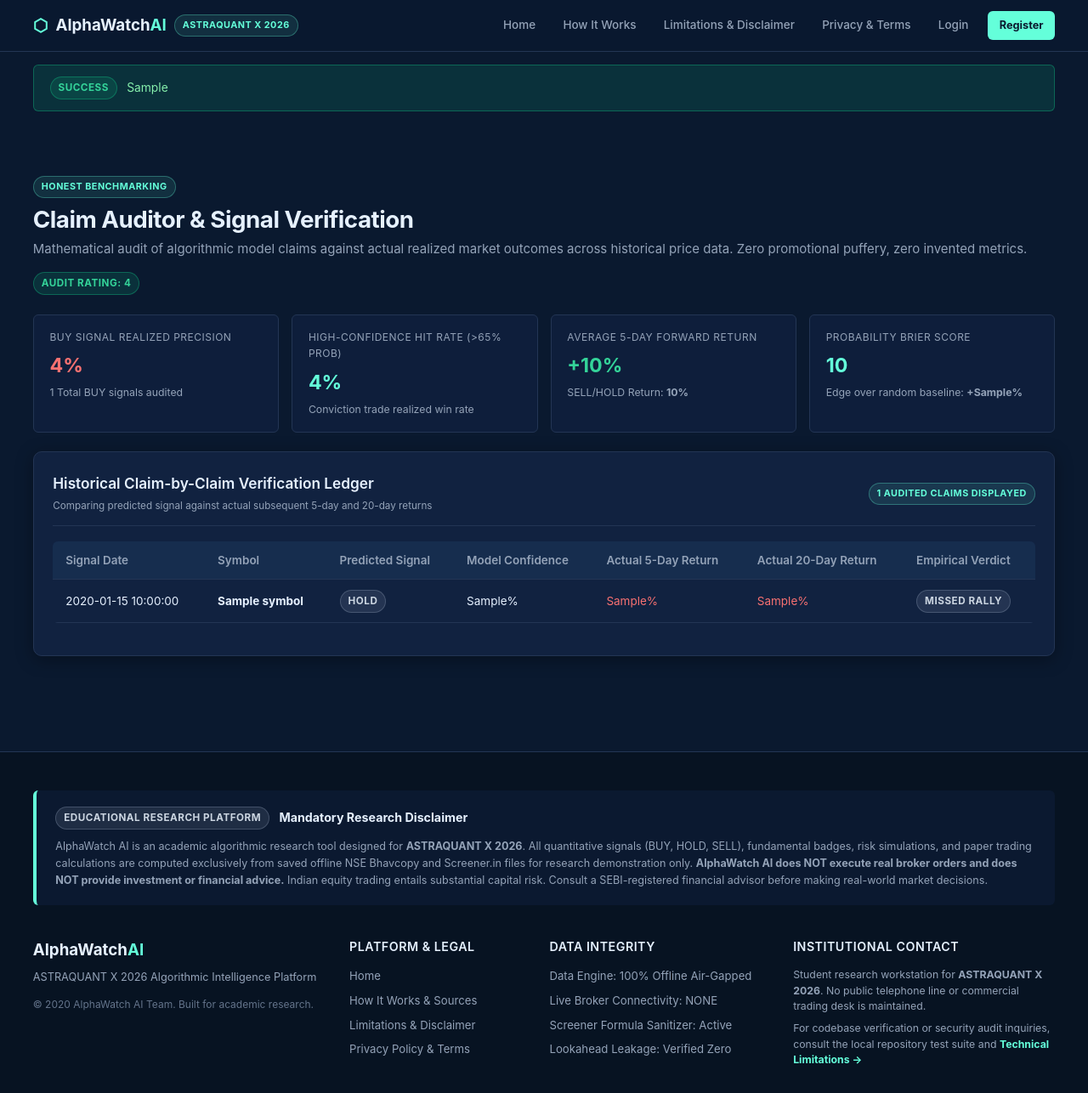
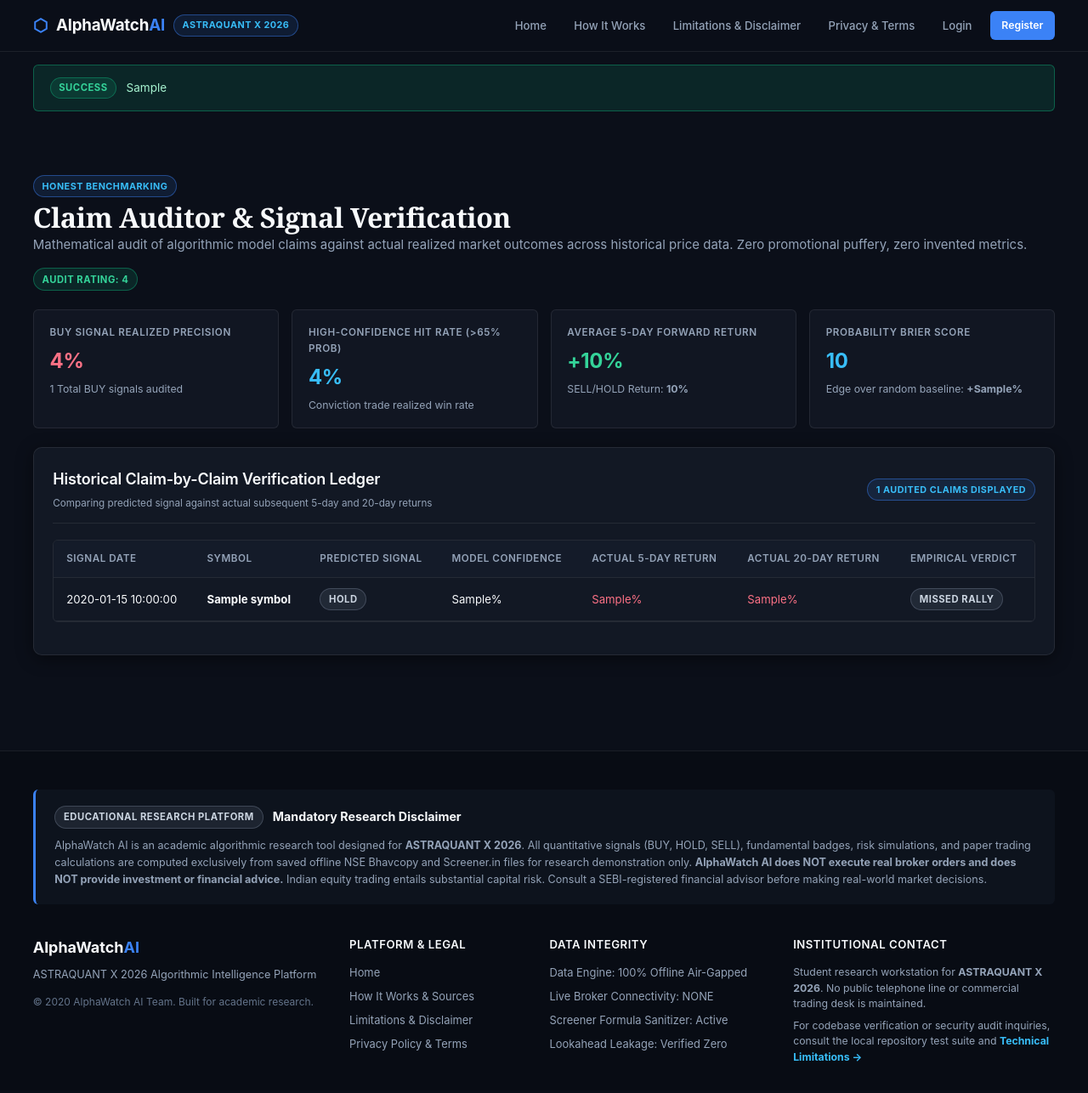
Before and after one commit to Akshayav-stack/AlphaWatchAi, a Python web app: template app/templates/dashboard/auditor.html in a window 1280 px wide. Shown: the whole page at 85% size. After the commit the page ends 1249 px from the top, so only its background shows below. Run offline with Jinja, Linux system fonts and the light colour scheme; the template is opened without the code that fills it: most values are stand-ins (such as "Sample title", 1, 10 or a date in 2020); some libraries are stand-ins or nearby versions.

Commit message:
Style: Apply D1 dark slate and editorial fintech theme to CSS and Plotly

```diff
--- a/app/static/css/styles.css
+++ b/app/static/css/styles.css
@@ -1,46 +1,67 @@
 /* ==============================================================================
-   AlphaWatch AI — Dark Navy Fintech Theme (ASTRAQUANT X 2026)
+   AlphaWatch AI — Visual Theme & Design System (ASTRAQUANT X 2026)
+   Style: Dark Slate/Navy Fintech Workstation (Editorial Serif + Crisp Sans)
    Accessible, High Contrast (WCAG AA/AAA), Mobile-First Responsive
    Tested at: 360px (mobile), 768px (tablet), 1280px (desktop)
    ============================================================================== */
 
 :root {
-  --bg-dark: #0A192F;
-  --bg-card: #112240;
-  --bg-card-hover: #172A46;
-  --bg-elevated: #1E3A5F;
-  --border-color: #233554;
-  --border-light: #30476E;
+  /* Surface & Background Hierarchy */
+  --bg-dark: #0B0F19;
+  --bg-card: #121824;
+  --bg-card-hover: #162032;
+  --bg-elevated: #1A253C;
+  --bg-input: #0E1420;
 
-  --text-main: #E6F1FF;
+  /* Borders & Dividers */
+  --border-color: rgba(255, 255, 255, 0.08);
+  --border-light: rgba(255, 255, 255, 0.14);
+  --border-strong: #2A3854;
+  --border-focus: #3B82F6;
+
+  /* Typography Colors */
+  --text-main: #F8FAFC;
   --text-muted: #94A3B8;
   --text-dim: #64748B;
+  --text-subtle: #475569;
 
-  --accent-cyan: #64FFDA;
-  --accent-cyan-hover: #48D1B3;
+  /* Primary Brand Accent (Royal Blue from Main Model Highlight) */
+  --accent-blue: #3B82F6;
+  --accent-blue-hover: #2563EB;
+  --accent-blue-bg: rgba(59, 130, 246, 0.12);
+  --accent-blue-border: rgba(59, 130, 246, 0.45);
+  --accent-blue-glow: rgba(59, 130, 246, 0.25);
 
-  /* Fintech Indicator Colors - always paired with text badges */
+  /* Secondary Cyan / Sky Highlights */
+  --accent-cyan: #38BDF8;
+  --accent-cyan-hover: #7DD3FC;
+  --accent-cyan-bg: rgba(56, 189, 248, 0.12);
+
+  /* Quantitative & Signal Indicator Colors - Always paired with text */
   --color-green: #10B981;
-  --color-green-bg: rgba(16, 185, 129, 0.15);
+  --color-green-bg: rgba(16, 185, 129, 0.14);
   --color-green-border: rgba(16, 185, 129, 0.4);
 
-  --color-red: #EF4444;
-  --color-red-bg: rgba(239, 68, 68, 0.15);
-  --color-red-border: rgba(239, 68, 68, 0.4);
+  --color-red: #F43F5E;
+  --color-red-bg: rgba(244, 63, 94, 0.14);
+  --color-red-border: rgba(244, 63, 94, 0.4);
 
   --color-amber: #F59E0B;
-  --color-amber-bg: rgba(245, 158, 11, 0.15);
+  --color-amber-bg: rgba(245, 158, 11, 0.14);
   --color-amber-border: rgba(245, 158, 11, 0.4);
 
-  --color-blue: #3B82F6;
-  --color-blue-bg: rgba(59, 130, 246, 0.15);
-  --color-blue-border: rgba(59, 130, 246, 0.4);
+  /* Typography Families */
+  --font-serif: "Newsreader", "Charter", "Merriweather", "Georgia", "Times New Roman", serif;
+  --font-family: -apple-system, BlinkMacSystemFont, "Segoe UI", Roboto, "Inter", Helvetica, Arial, sans-serif;
+  --font-mono: ui-monospace, SFMono-Regular, "SF Mono", Menlo, Consolas, "Liberation Mono", monospace;
 
-  --font-family: -apple-system, BlinkMacSystemFont, "Segoe UI", Roboto, Helvetica, Arial, sans-serif;
+  /* Radii & Shadows */
   --radius-sm: 6px;
   --radius-md: 10px;
-  --radius-lg: 16px;
-  --shadow: 0 4px 20px rgba(0, 0, 0, 0.35);
+  --radius-lg: 14px;
+  --shadow-sm: 0 1px 3px rgba(0, 0, 0, 0.4);
+  --shadow: 0 4px 20px rgba(0, 0, 0, 0.45);
+  --shadow-lg: 0 10px 35px rgba(0, 0, 0, 0.55);
 }
 
 /* ==============================================================================
@@ -63,6 +84,13 @@ html, body {
   min-height: 100vh;
   display: flex;
   flex-direction: column;
+  -webkit-font-smoothing: antialiased;
+  -moz-osx-font-smoothing: grayscale;
+}
+
+code, pre, kbd {
+  font-family: var(--font-mono);
+  font-size: 0.9em;
 }
 
 img, svg, canvas {
@@ -106,25 +134,30 @@ a:hover {
 }
 
 .page-title {
-  font-size: 1.85rem;
-  font-weight: 700;
+  font-family: var(--font-serif);
+  font-size: 2.15rem;
+  font-weight: 600;
   color: var(--text-main);
-  letter-spacing: -0.5px;
+  letter-spacing: -0.4px;
+  line-height: 1.25;
+  margin-top: 0.45rem;
 }
 
 .page-lead {
   font-size: 1.05rem;
   color: var(--text-muted);
-  margin-top: 0.5rem;
-  max-width: 800px;
+  margin-top: 0.6rem;
+  max-width: 820px;
+  line-height: 1.55;
 }
 
 /* ==============================================================================
    Navbar & Navigation (Desktop & Mobile Hamburger)
    ============================================================================== */
 .site-header, .navbar {
-  background-color: rgba(10, 25, 47, 0.98);
-  backdrop-filter: blur(10px);
+  background-color: rgba(11, 15, 25, 0.94);
+  backdrop-filter: blur(12px);
+  -webkit-backdrop-filter: blur(12px);
   border-bottom: 1px solid var(--border-color);
   position: sticky;
   top: 0;
@@ -145,11 +178,12 @@ a:hover {
 .site-brand, .nav-brand {
   display: flex;
   align-items: center;
-  gap: 0.6rem;
+  gap: 0.65rem;
   font-weight: 700;
   font-size: 1.25rem;
   color: var(--text-main);
   text-decoration: none;
+  letter-spacing: -0.2px;
 }
 
 .site-brand:hover, .nav-brand:hover {
@@ -157,8 +191,10 @@ a:hover {
 }
 
 .brand-glyph {
-  color: var(--accent-cyan);
+  color: var(--accent-blue);
   font-size: 1.35rem;
+  display: flex;
+  align-items: center;
 }
 
 .brand-name {
@@ -166,7 +202,7 @@ a:hover {
 }
 
 .brand-accent {
-  color: var(--accent-cyan);
+  color: var(--accent-blue);
 }
 
 /* Accessible Mobile Hamburger Button */
@@ -210,31 +246,37 @@ a:hover {
 .nav-menu, .nav-links {
   display: flex;
   align-items: center;
-  gap: 0.85rem;
+  gap: 0.65rem;
   list-style: none;
 }
 
 .nav-link {
   color: var(--text-muted);
   font-weight: 500;
-  font-size: 0.9rem;
-  padding: 0.4rem 0.65rem;
+  font-size: 0.88rem;
+  padding: 0.45rem 0.75rem;
   border-radius: var(--radius-sm);
-  transition: all 0.2s ease;
+  transition: all 0.18s ease;
   white-space: nowrap;
 }
 
 .nav-link:hover, .nav-link.active {
+  color: var(--text-main);
+  background-color: rgba(255, 255, 255, 0.06);
+  text-decoration: none;
+}
+
+.nav-link.active {
   color: var(--accent-cyan);
-  background-color: rgba(100, 255, 218, 0.08);
-  text-decoration: none;
+  border-bottom: 2px solid var(--accent-cyan);
+  border-radius: var(--radius-sm) var(--radius-sm) 0 0;
 }
 
 .nav-user-ctrl {
   display: flex;
   align-items: center;
   gap: 0.75rem;
-  padding-left: 0.5rem;
+  padding-left: 0.75rem;
   border-left: 1px solid var(--border-color);
 }
 
@@ -319,19 +373,20 @@ a:hover {
   align-items: center;
   justify-content: space-between;
   margin-bottom: 1.25rem;
-  padding-bottom: 0.75rem;
+  padding-bottom: 0.85rem;
   border-bottom: 1px solid var(--border-color);
   flex-wrap: wrap;
-  gap: 0.5rem;
+  gap: 0.65rem;
 }
 
 .card-title {
-  font-size: 1.15rem;
+  font-size: 1.2rem;
   font-weight: 600;
   color: var(--text-main);
   display: flex;
   align-items: center;
   gap: 0.5rem;
+  letter-spacing: -0.2px;
 }
 
 .dashboard-header-flex {
@@ -378,26 +439,42 @@ a:hover {
   }
 }
 
+/* Pipeline Step numbering */
+.step-num {
+  font-family: var(--font-mono);
+  font-size: 0.85rem;
+  font-weight: 700;
+  color: var(--accent-cyan);
+  margin-bottom: 0.5rem;
+}
+
 /* Stat & Metric Cards */
 .stat-box, .metric-card {
-  background-color: rgba(17, 34, 64, 0.7);
+  background-color: rgba(18, 24, 36, 0.9);
   border: 1px solid var(--border-color);
   border-radius: var(--radius-sm);
   padding: 1.1rem 1.25rem;
+  transition: border-color 0.2s ease;
+}
+
+.stat-box:hover, .metric-card:hover {
+  border-color: var(--border-light);
 }
 
 .stat-label, .metric-label {
-  font-size: 0.8rem;
+  font-size: 0.78rem;
   color: var(--text-muted);
   text-transform: uppercase;
-  letter-spacing: 0.5px;
+  letter-spacing: 0.6px;
   margin-bottom: 0.35rem;
+  font-weight: 600;
 }
 
-.stat-value, .metric-value {
-  font-size: 1.55rem;
+.stat-value, .metric-value, .overview-number {
+  font-size: 1.6rem;
   font-weight: 700;
   color: var(--text-main);
+  letter-spacing: -0.3px;
 }
 
 .stat-sub, .metric-sub {
@@ -407,15 +484,15 @@ a:hover {
 }
 
 /* ==============================================================================
-   Fintech Badges & Tags (Always Text + High Contrast)
+   Fintech Badges & Tags (Always Text + High Contrast WCAG AA)
    ============================================================================== */
 .badge {
   display: inline-flex;
   align-items: center;
-  gap: 0.3rem;
-  font-size: 0.78rem;
+  gap: 0.35rem;
+  font-size: 0.75rem;
   font-weight: 700;
-  padding: 0.22rem 0.6rem;
+  padding: 0.22rem 0.65rem;
   border-radius: 9999px;
   text-transform: uppercase;
   letter-spacing: 0.5px;
@@ -441,21 +518,21 @@ a:hover {
 }
 
 .badge-neutral {
-  background-color: rgba(148, 163, 184, 0.15);
+  background-color: rgba(148, 163, 184, 0.12);
   color: #CBD5E1;
-  border: 1px solid rgba(148, 163, 184, 0.3);
+  border: 1px solid rgba(148, 163, 184, 0.28);
 }
 
 .badge-tag, .badge-source {
-  background-color: rgba(100, 255, 218, 0.1);
+  background-color: var(--accent-blue-bg);
   color: var(--accent-cyan);
-  border: 1px solid rgba(100, 255, 218, 0.3);
+  border: 1px solid var(--accent-blue-border);
   font-size: 0.72rem;
 }
 
 /* Text Colors */
 .text-green { color: #34D399 !important; }
-.text-red { color: #F87171 !important; }
+.text-red { color: #FB7185 !important; }
 .text-amber { color: #FBBF24 !important; }
 .text-accent { color: var(--accent-cyan) !important; }
 .text-muted { color: var(--text-muted) !important; }
@@ -496,27 +573,31 @@ a:hover {
   display: block;
   margin-bottom: 1rem;
   border-radius: var(--radius-sm);
+  border: 1px solid var(--border-color);
 }
 
 .table, .data-table {
   width: 100%;
   border-collapse: collapse;
-  font-size: 0.9rem;
-  min-width: 580px; /* Forces table to scroll smoothly within its wrapper on small screens */
+  font-size: 0.88rem;
+  min-width: 580px;
 }
 
 .table th, .data-table th {
-  background-color: rgba(30, 58, 95, 0.45);
+  background-color: #141B29;
   color: var(--text-muted);
   font-weight: 600;
   text-align: left;
-  padding: 0.75rem 1rem;
+  padding: 0.8rem 1rem;
   border-bottom: 1px solid var(--border-color);
   white-space: nowrap;
+  font-size: 0.78rem;
+  text-transform: uppercase;
+  letter-spacing: 0.5px;
 }
 
 .table td, .data-table td {
-  padding: 0.75rem 1rem;
+  padding: 0.8rem 1rem;
   border-bottom: 1px solid var(--border-color);
   color: var(--text-main);
   white-space: nowrap;
@@ -599,25 +689,26 @@ a:hover {
   justify-content: center;
   gap: 0.5rem;
   font-weight: 600;
-  font-size: 0.92rem;
+  font-size: 0.9rem;
   padding: 0.65rem 1.35rem;
   border-radius: var(--radius-sm);
   cursor: pointer;
   border: 1px solid transparent;
-  transition: all 0.2s ease;
+  transition: all 0.18s ease;
   text-decoration: none;
   white-space: nowrap;
 }
 
 .btn-primary {
-  background-color: var(--accent-cyan);
-  color: var(--bg-dark);
-  font-weight: 700;
+  background-color: var(--accent-blue);
+  color: #FFFFFF;
+  font-weight: 600;
+  box-shadow: 0 2px 8px var(--accent-blue-glow);
 }
 
 .btn-primary:hover {
-  background-color: var(--accent-cyan-hover);
-  color: var(--bg-dark);
+  background-color: var(--accent-blue-hover);
+  color: #FFFFFF;
   text-decoration: none;
 }
 
@@ -628,43 +719,47 @@ a:hover {
 }
 
 .btn-outline:hover, .btn-secondary:hover {
-  background-color: var(--bg-elevated);
+  background-color: rgba(255, 255, 255, 0.05);
+  border-color: var(--border-strong);
   text-decoration: none;
 }
 
 .btn-primary-sm {
-  background-color: var(--accent-cyan);
-  color: var(--bg-dark);
+  background-color: var(--accent-blue);
+  color: #FFFFFF;
   padding: 0.4rem 0.85rem;
-  font-size: 0.85rem;
-  font-weight: 700;
+  font-size: 0.82rem;
+  font-weight: 600;
   border-radius: var(--radius-sm);
 }
+
 .btn-primary-sm:hover {
-  background-color: var(--accent-cyan-hover);
+  background-color: var(--accent-blue-hover);
   text-decoration: none;
 }
 
 .btn-outline-sm {
   background-color: transparent;
   color: var(--accent-cyan);
-  border: 1px solid var(--accent-cyan);
+  border: 1px solid var(--accent-blue-border);
   padding: 0.4rem 0.85rem;
-  font-size: 0.85rem;
+  font-size: 0.82rem;
   border-radius: var(--radius-sm);
 }
+
 .btn-outline-sm:hover {
-  background-color: rgba(100, 255, 218, 0.12);
+  background-color: var(--accent-blue-bg);
   text-decoration: none;
 }
 
 .btn-danger {
-  background-color: rgba(239, 68, 68, 0.2);
-  color: #F87171;
+  background-color: rgba(244, 63, 94, 0.18);
+  color: #FDA4AF;
   border: 1px solid var(--color-red-border);
 }
+
 .btn-danger:hover {
-  background-color: #EF4444;
+  background-color: var(--color-red);
   color: white;
   text-decoration: none;
 }
@@ -686,20 +781,20 @@ a:hover {
   gap: 0.75rem;
   padding: 0.9rem 1.25rem;
   border-radius: var(--radius-sm);
-  font-size: 0.92rem;
+  font-size: 0.9rem;
   line-height: 1.5;
 }
 
 .alert-danger {
   background-color: var(--color-red-bg);
   border: 1px solid var(--color-red-border);
-  color: #FCA5A5;
+  color: #FECDD3;
 }
 
 .alert-success {
   background-color: var(--color-green-bg);
   border: 1px solid var(--color-green-border);
-  color: #86EFAC;
+  color: #A7F3D0;
 }
 
 /* ==============================================================================
@@ -816,11 +913,11 @@ a:hover {
    Site Footer & Disclaimers
    ============================================================================== */
 .site-footer, .footer {
-  background-color: #071322;
+  background-color: #080C14;
   border-top: 1px solid var(--border-color);
   padding: 3rem 0 2rem;
   margin-top: auto;
-  font-size: 0.88rem;
+  font-size: 0.86rem;
   color: var(--text-muted);
 }
 
@@ -831,8 +928,8 @@ a:hover {
 }
 
 .disclaimer-banner {
-  background-color: rgba(17, 34, 64, 0.45);
-  border-left: 4px solid var(--accent-cyan);
+  background-color: rgba(18, 24, 36, 0.6);
+  border-left: 3px solid var(--accent-blue);
   padding: 1.25rem 1.5rem;
   border-radius: var(--radius-sm);
   margin-bottom: 2.5rem;
@@ -874,7 +971,7 @@ a:hover {
 }
 
 .footer-brand {
-  font-size: 1.25rem;
+  font-size: 1.2rem;
   font-weight: 700;
   color: var(--text-main);
   margin-bottom: 0.5rem;
@@ -892,7 +989,7 @@ a:hover {
 }
 
 .footer-heading {
-  font-size: 0.95rem;
+  font-size: 0.88rem;
   font-weight: 600;
   color: var(--text-main);
   margin-bottom: 0.85rem;
--- a/app/static/js/main.js
+++ b/app/static/js/main.js
@@ -98,11 +98,11 @@ function getPlotlyDarkLayout(title, height = 380) {
     return {
         title: {
             text: title,
-            font: { color: '#E2E8F0', size: 14, family: 'Inter, system-ui, sans-serif' },
+            font: { color: '#F8FAFC', size: 14, family: 'Inter, system-ui, sans-serif' },
             x: 0.05
         },
-        paper_bgcolor: '#112240',
-        plot_bgcolor: '#0B1528',
+        paper_bgcolor: '#121824',
+        plot_bgcolor: '#0B0F19',
         margin: { l: 55, r: 25, t: 45, b: 45 },
         height: height,
         autosize: true,
```
Also changed, not shown: other parts of app/static/css/styles.css (+67 -38 lines).
